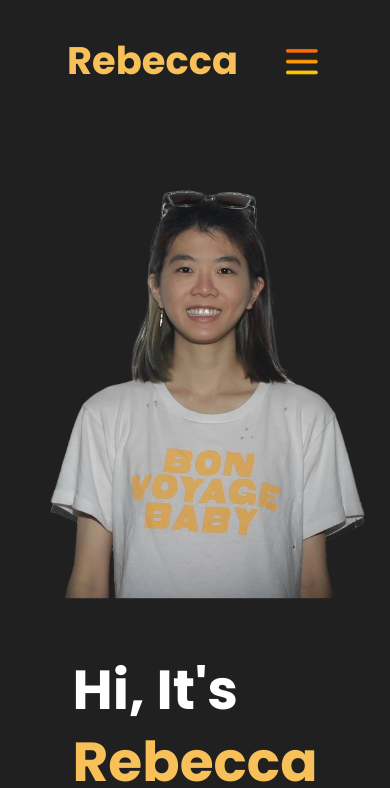
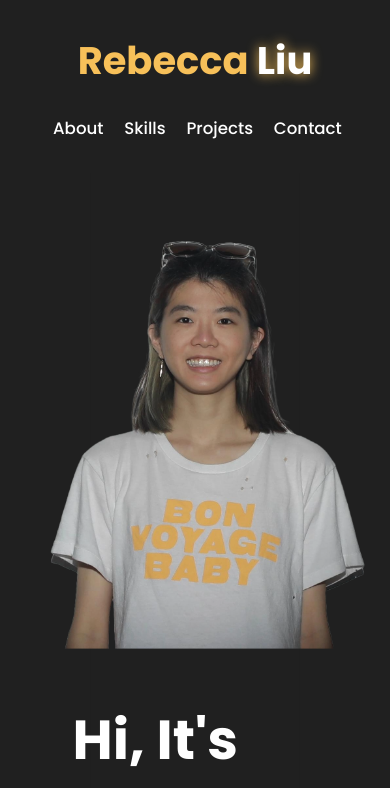
Before and after one commit to uilacceb/portfolio, a React (Vite) app in the folder client/: page / in a window 390 px wide. Shown: the top 788 px of the page. Built offline with nearby package versions, Linux system fonts and the light colour scheme.

Commit message:
nav link in tablet, desktop and mobile view done, remove the hamburger menu for now, maybe in the future will use it

```diff
--- a/client/src/pages/Header.jsx
+++ b/client/src/pages/Header.jsx
@@ -1,18 +1,19 @@
 import Nav from './Nav'
 import "./css/header.css"
-// import { Link } from "react-router-dom"
-import Menu from "../assets/menu.png"
+import { Link } from "react-router-dom"
+// import Menu from "../assets/menu.png"
 
 const Header = () => {
   return (
     <>
       <div className='header-container'>
         <div className='rebecca'>
-          <span className='rebecca-text'>Rebecca</span>
+          <Link to="/">
+            <span className='rebecca-text'>Rebecca <span className='liu-text'>Liu</span></span></Link>
         </div>
-        <div className='hbg-menu'>
+        {/* <div className='hbg-menu'>
           <img src={Menu} alt="Menu" />
-        </div>
+        </div> */}
         <Nav />
       </div>
     </>
--- a/client/src/pages/css/header.css
+++ b/client/src/pages/css/header.css
@@ -16,10 +16,16 @@
 .rebecca-text {
   font-size: 3rem;
   color: #f7c059;
+  ;
   font-weight: 700;
   cursor: pointer;
   transition: 0.5s ease;
   display: block;
+}
+
+.liu-text {
+  color: white;
+  text-shadow: 0 0 15px #f7c059;
 }
 
 .rebecca-text:hover {
@@ -38,9 +44,9 @@
 }
 
 
-@media(max-width: 990px) {
+@media only screen and (min-width: 681px) and (max-width: 1024px) {
   .header-container {
-    position: initial;
+    position: relative;
     margin-top: 20px;
     width: 100%;
     padding: 1rem 9%;
@@ -48,11 +54,16 @@
     display: flex;
     justify-content: space-between;
     align-items: center;
+    flex-direction: column;
+    align-items: center;
+    /* Center items vertically */
+    padding: 1rem 9%;
+    overflow: visible;
     z-index: 100;
 
   }
 
-  .hbg-menu {
+  /* .hbg-menu {
     display: initial;
     display: flex;
     justify-content: flex-end;
@@ -62,12 +73,20 @@
     height: 15%;
     cursor: pointer;
     width: 15%;
+  } */
+
+
+  .rebecca {
+    text-align: center;
+    /* Center the text */
+    margin-bottom: 2rem;
+    /* Add some space between the text and the nav */
   }
 }
 
-@media(max-width: 500px) {
+@media only screen and (max-width: 680px) {
   .header-container {
-    position: initial;
+    position: relative;
     margin-top: 20px;
     width: 100%;
     padding: 1rem 9%;
@@ -75,19 +94,18 @@
     display: flex;
     justify-content: space-between;
     align-items: center;
+    flex-direction: column;
+    align-items: center;
+    /* Center items vertically */
+    padding: 1rem 9%;
+    overflow: visible;
     z-index: 100;
 
   }
-  .hbg-menu img {
-    height: 50%;
-    cursor: pointer;
-    width: 50%;
+  .rebecca {
+    text-align: center;
+    /* Center the text */
+    margin-bottom: 2rem;
+    /* Add some space between the text and the nav */
   }
-
-  .hbg-menu {
-    display: initial;
-    display: flex;
-    justify-content: flex-end;
-  }
-
 }
--- a/client/src/pages/css/nav.css
+++ b/client/src/pages/css/nav.css
@@ -17,37 +17,34 @@
   transform: scale(1.1);
 }
 
-@media (max-width: 990px) {
+
+@media only screen and (min-width: 681px) and (max-width: 1024px) {
   .nav-container {
-    position: absolute;
-    display: none;
-    /* Hide by default */
-    top: 0;
-    right: 0;
-    width: 40%;
-    border-left: 3px solid #f7c059;
-    border-bottom: 3px solid #f7c059;
-    border-bottom-left-radius: 2rem;
-    padding: 1rem;
-    background-color: #161616;
-    border-top: 0.1rem solid rgba(0, 0, 0, 0.1);
-    z-index: 100;
-  }
+    display: flex;
+    justify-content: space-evenly;
+    width: 100%;
 
-  .hbg-menu:hover+.nav-container {
-    display: block;
-    /* Show nav-container when hovering on the hbg-menu */
   }
 
   .nav-link {
-    display: block;
-    font-size: 2rem;
-    margin: 3rem;
+    margin-left: 1rem;
+  }
+}
+
+
+
+@media only screen and (max-width: 680px) {
+  .nav-container {
+    display: flex;
+    justify-content: center;
+    width: 100%;
+
   }
 
-  .nav-link:hover,
-  .nav-link:active {
-    padding: 1rem;
-    border-radius: 0.5rem;
+  .nav-link {
+    margin-left: 1rem;
+    font-size: 1.3rem;
+    margin-right: 10px;
   }
+
 }
```
Also changed, not shown: client/src/pages/css/about.css (+9 -21 lines).
